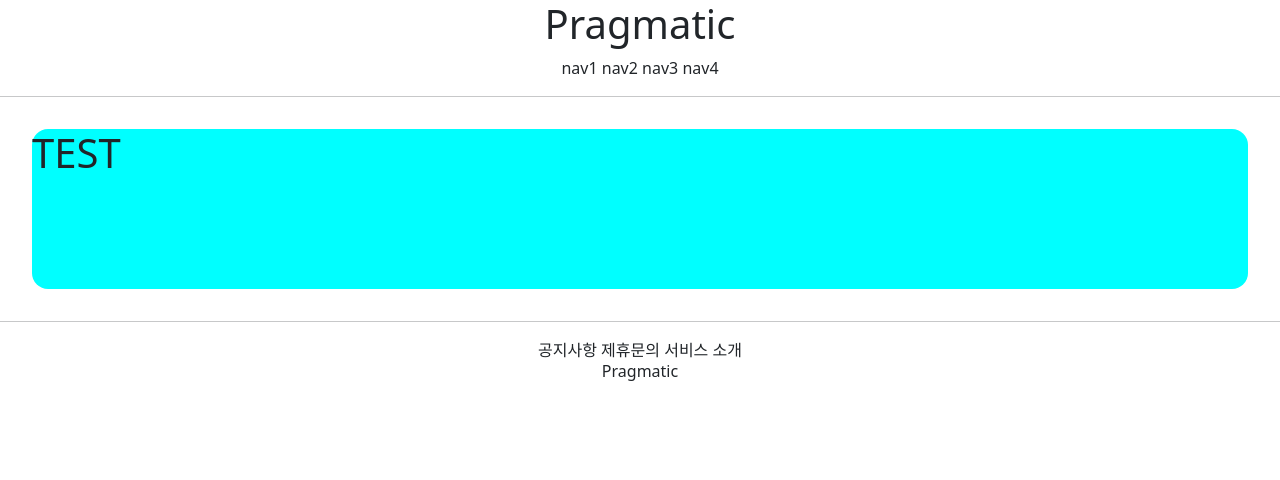
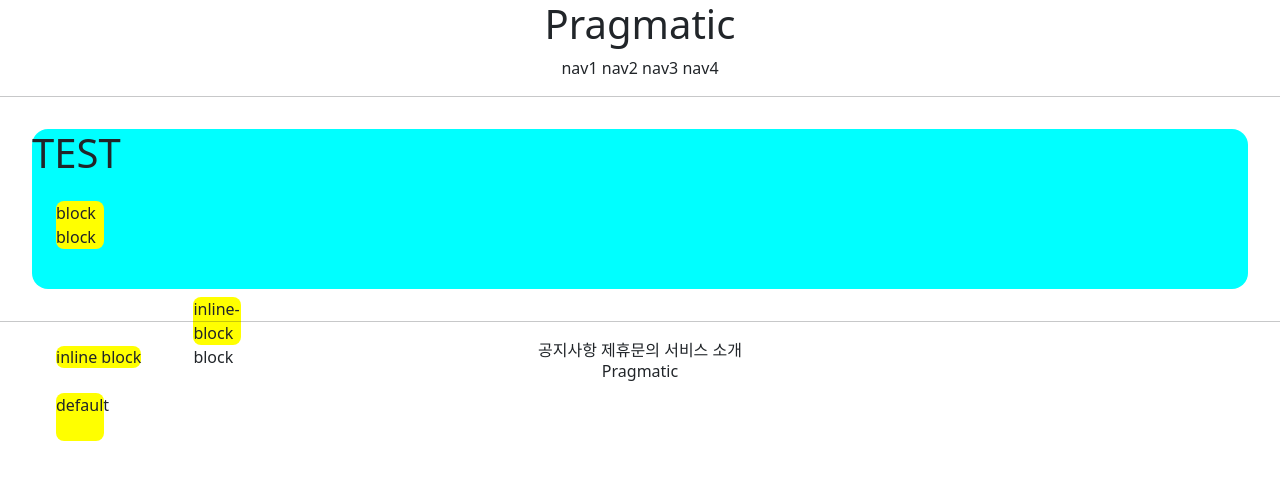
Before and after one commit to 00kang/gis_web_mine, a Django app: page /accounts/hello_world/ in a window 1280 px wide. Shown: the top 480 px of the page. Run offline with Django 3.2, Linux system fonts and the light colour scheme; parts of the project's set-up code (start-up, migrations or seed data) failed here and were passed over; some web fonts are replaced.

Commit message:
07/06 commit | example

```diff
--- a/accountapp/templates/accountapp/hello_world.html
+++ b/accountapp/templates/accountapp/hello_world.html
@@ -1,7 +1,24 @@
 {% extends 'base.html' %}
 
 {% block content %}
+    <style>
+        .testing {
+            background-color: yellow;
+            width: 48px;
+            height: 48px;
+            border-radius: .5rem;
+            margin: 1.5rem;
+        }
+
+    </style>
+
     <div style="height:10rem; background-color:aqua; border-radius:1rem; margin:2rem">
         <h1>TEST</h1>
+    <div class="testing" style="display: block"> block block</div>
+    <div class="testing" style="display: inline"> inline block</div>
+    <div class="testing" style="display: inline-block"> inline-block block</div>
+    <div class="testing" style="display: none"> block</div>
+    <div class="testing">default</div>
+
     </div>
 {% endblock %}
```
